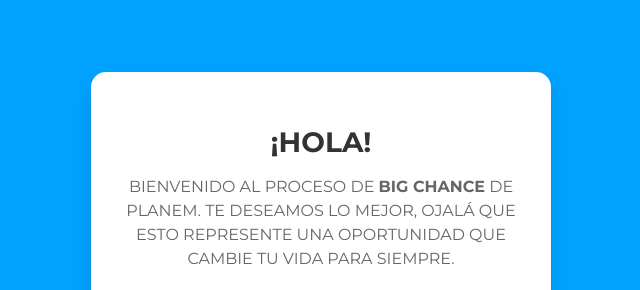
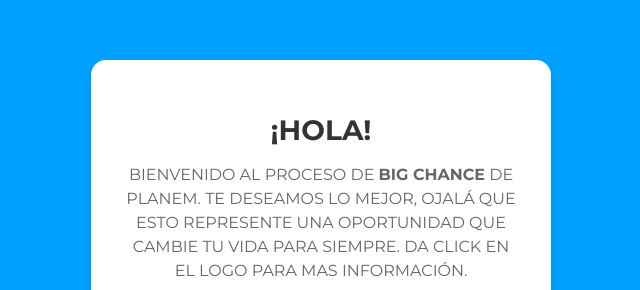
Before and after one commit to BigChanceBePlanem/BIGCHANCEBEPLANEM, a plain HTML site: page index.html in a window 1280 px wide. Shown: the part 164-454 px from the top of the page, without its empty margins (319-959 px from the left). Drawn offline with Linux system fonts and the light colour scheme.

Commit message:
Update index.html

```diff
--- a/index.html
+++ b/index.html
@@ -13,7 +13,8 @@
 
 <div class="card">
     <h2>¡HOLA!</h2>
-    <p>BIENVENIDO AL PROCESO DE <span class="resaltado">BIG CHANCE</span> DE PLANEM. TE DESEAMOS LO MEJOR, OJALÁ QUE ESTO REPRESENTE UNA OPORTUNIDAD QUE CAMBIE TU VIDA PARA SIEMPRE.</p>
+    <p>BIENVENIDO AL PROCESO DE <span class="resaltado">BIG CHANCE</span> DE PLANEM. TE DESEAMOS LO MEJOR, OJALÁ QUE ESTO REPRESENTE UNA OPORTUNIDAD QUE CAMBIE TU VIDA PARA SIEMPRE.
+    DA CLICK EN EL LOGO PARA MAS INFORMACIÓN.</p>
     <a href="https://wa.me/3322179290?text=Hola%2C%20me%20gustar%C3%ADa%20empezar%20el%20proceso." class="whatsapp-link">
         <img src="whatsapp-icon.png" alt="ICONO DE WHATSAPP" class="whatsapp-icon">
     </a>
```
